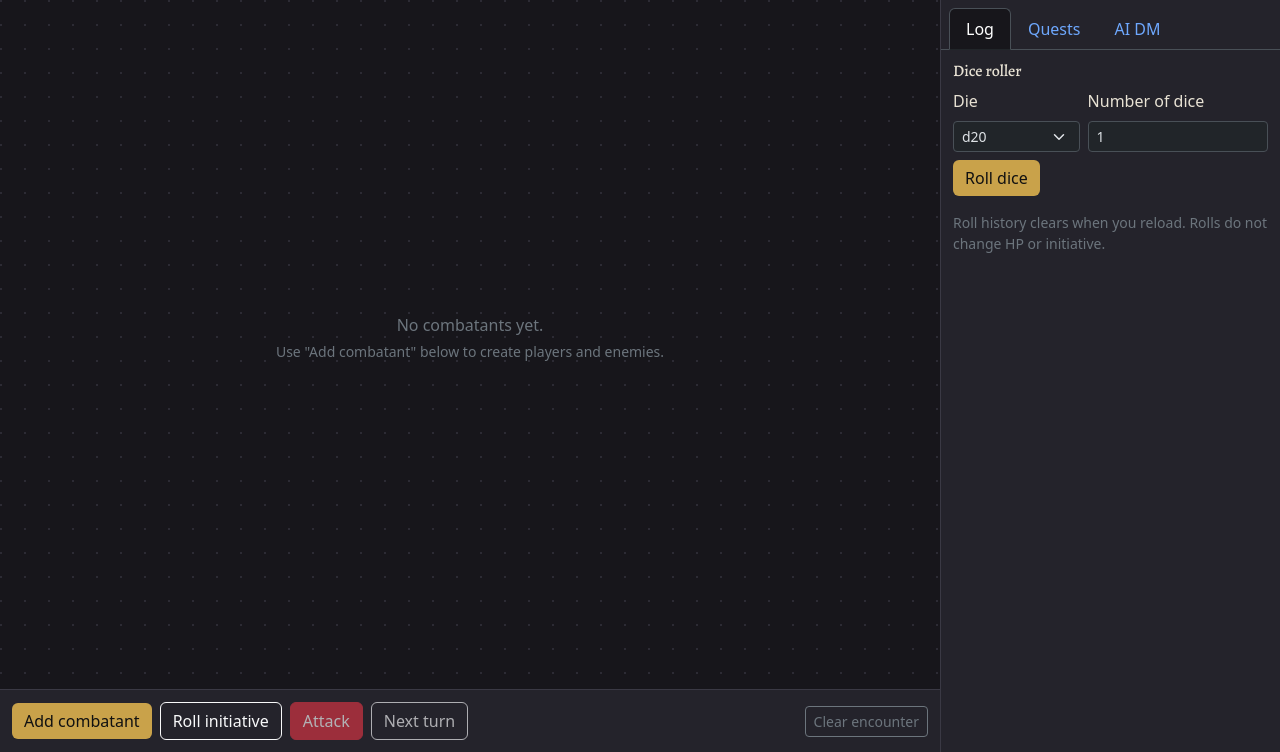
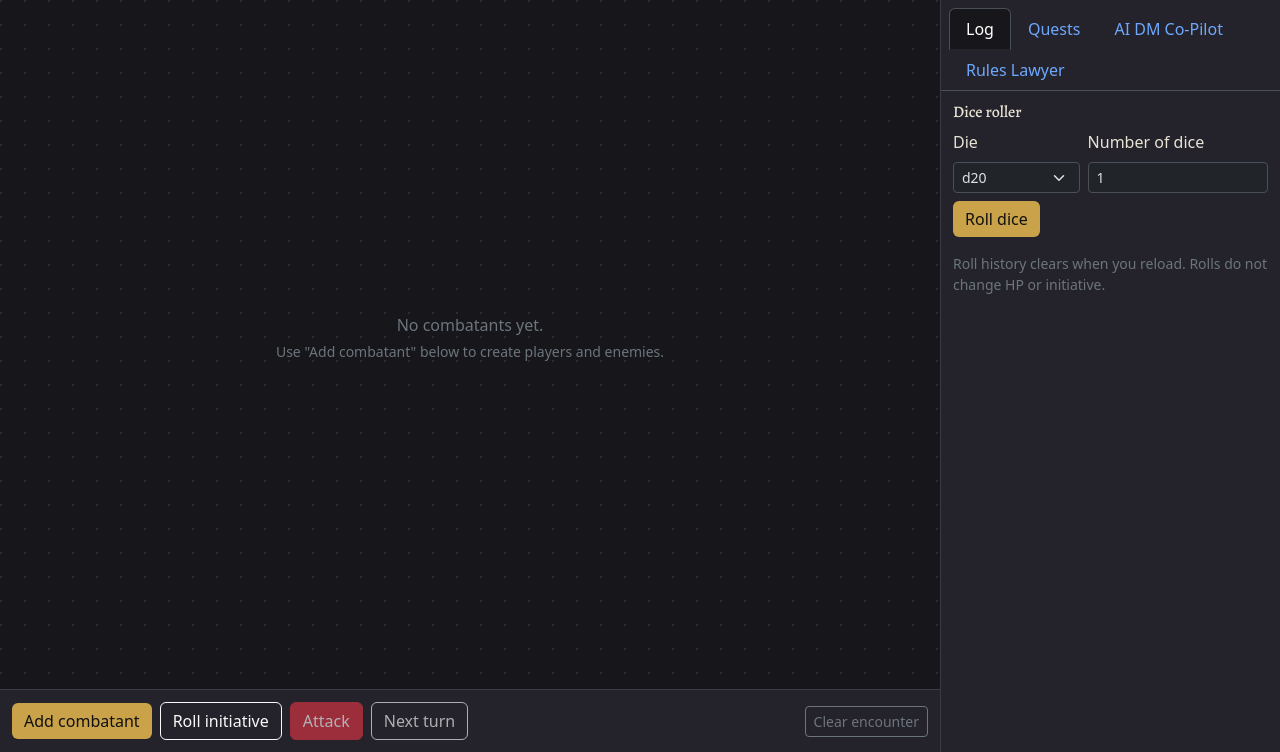
Before and after one commit to UCCS-CS4300-5300/group2-fall2026, a Django app: page / in a window 1280 px wide. Shown: the part 48-800 px from the top of the page. Run offline with Django 5.2, Linux system fonts and the light colour scheme; data that the repository does not hold is empty.

Commit message:
Added new tab and source file for AI Rule Lookups

```diff
--- a/project/core/templates/core/home.html
+++ b/project/core/templates/core/home.html
@@ -104,7 +104,16 @@
                             data-bs-toggle="tab"
                             data-bs-target="#aiTab"
                         >
-                            AI DM
+                            AI DM Co-Pilot
+                        </button>
+                    </li>
+                    <li class="nav-item">
+                        <button
+                            class="nav-link"
+                            data-bs-toggle="tab"
+                            data-bs-target="#rulesTab"
+                        >
+                            Rules Lawyer
                         </button>
                     </li>
                 </ul>
@@ -149,6 +158,16 @@
                         <input
                             class="form-control"
                             placeholder="Ask the DM..."
+                            disabled
+                        />
+                    </div>
+                    <div class="tab-pane fade" id="rulesTab">
+                        <p class="text-secondary">
+                            The Rules Lawyer chat will go here in a later sprint.
+                        </p>
+                        <input
+                            class="form-control"
+                            placeholder="Ask the Rules Lawyer..."
                             disabled
                         />
                     </div>
--- a/project/core/urls.py
+++ b/project/core/urls.py
@@ -3,6 +3,7 @@ from . import views
 
 app_name="core"
 urlpatterns=[path("",views.home,name="home"),
+             #path("chat/", views.chat, name="chat"),
              path("dice/roll/", views.roll_dice, name="roll_dice"),
              path("encounters", views.add_combatant, name="add_combatant"),
              path("combatants/<int:entry_id>/move/", views.move_combatant, name="move_combatant")]
```
Also changed, not shown: 1 other file.
